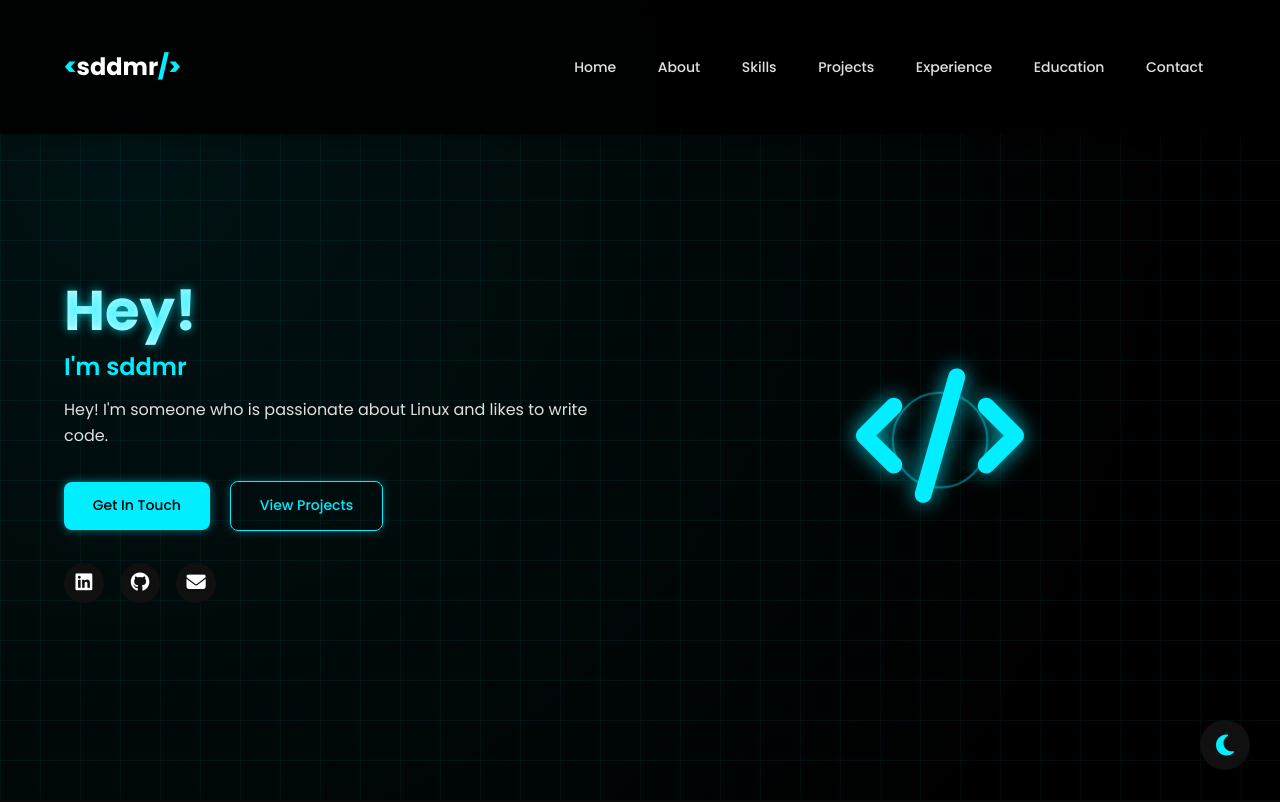
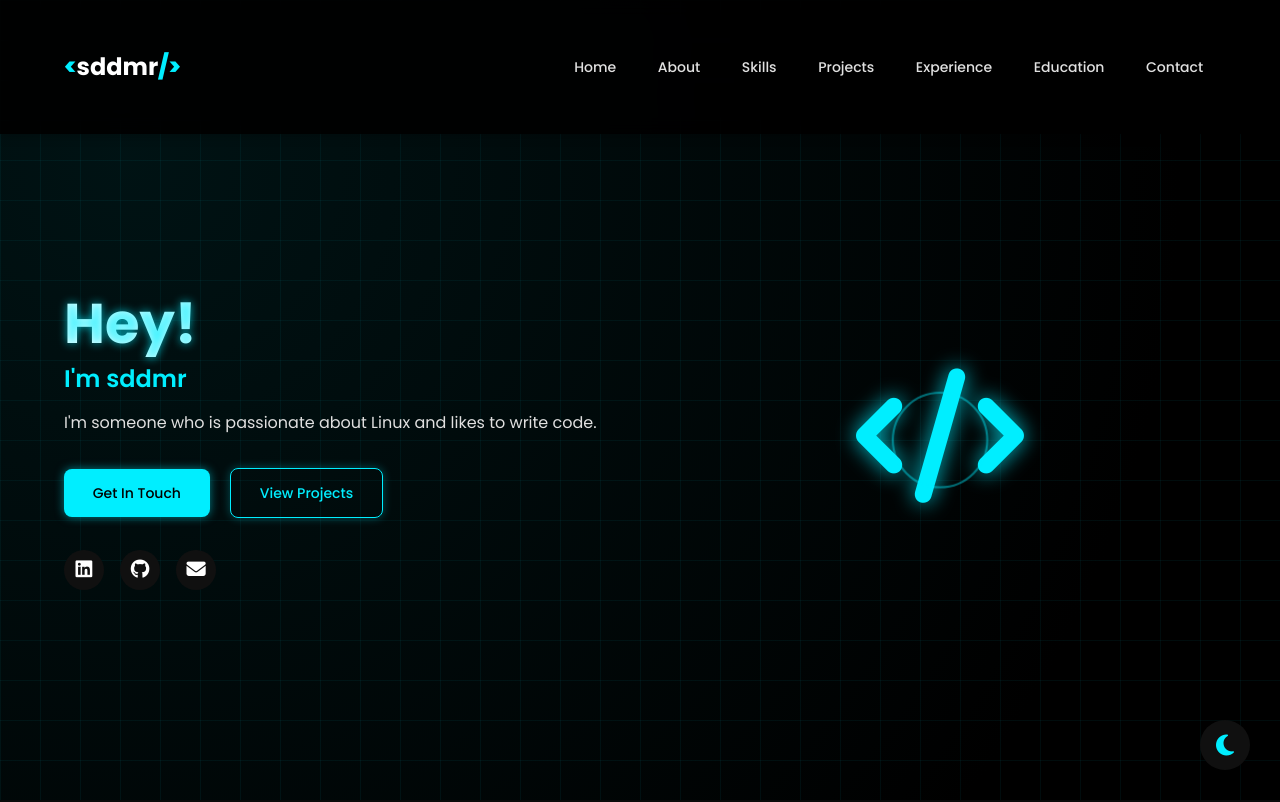
Before and after one commit to sddmr/sddmr.github.io, a plain HTML site: page index.html in a window 1280 px wide. Shown: the top 802 px of the page. Drawn offline with Linux system fonts and the light colour scheme.

Commit message:
Update index.html

```diff
--- a/index.html
+++ b/index.html
@@ -42,7 +42,7 @@
                 <div class="hero-text">
                     <h1>Hey!</h1>
                     <h2>I'm sddmr</h2>
-                    <p>Hey! I'm someone who is passionate about Linux and likes to write code.</p>
+                    <p>I'm someone who is passionate about Linux and likes to write code.</p>
                     <div class="cta-buttons">
                         <a href="#contact" class="btn primary-btn">Get In Touch</a>
                         <a href="#projects" class="btn secondary-btn">View Projects</a>
```
